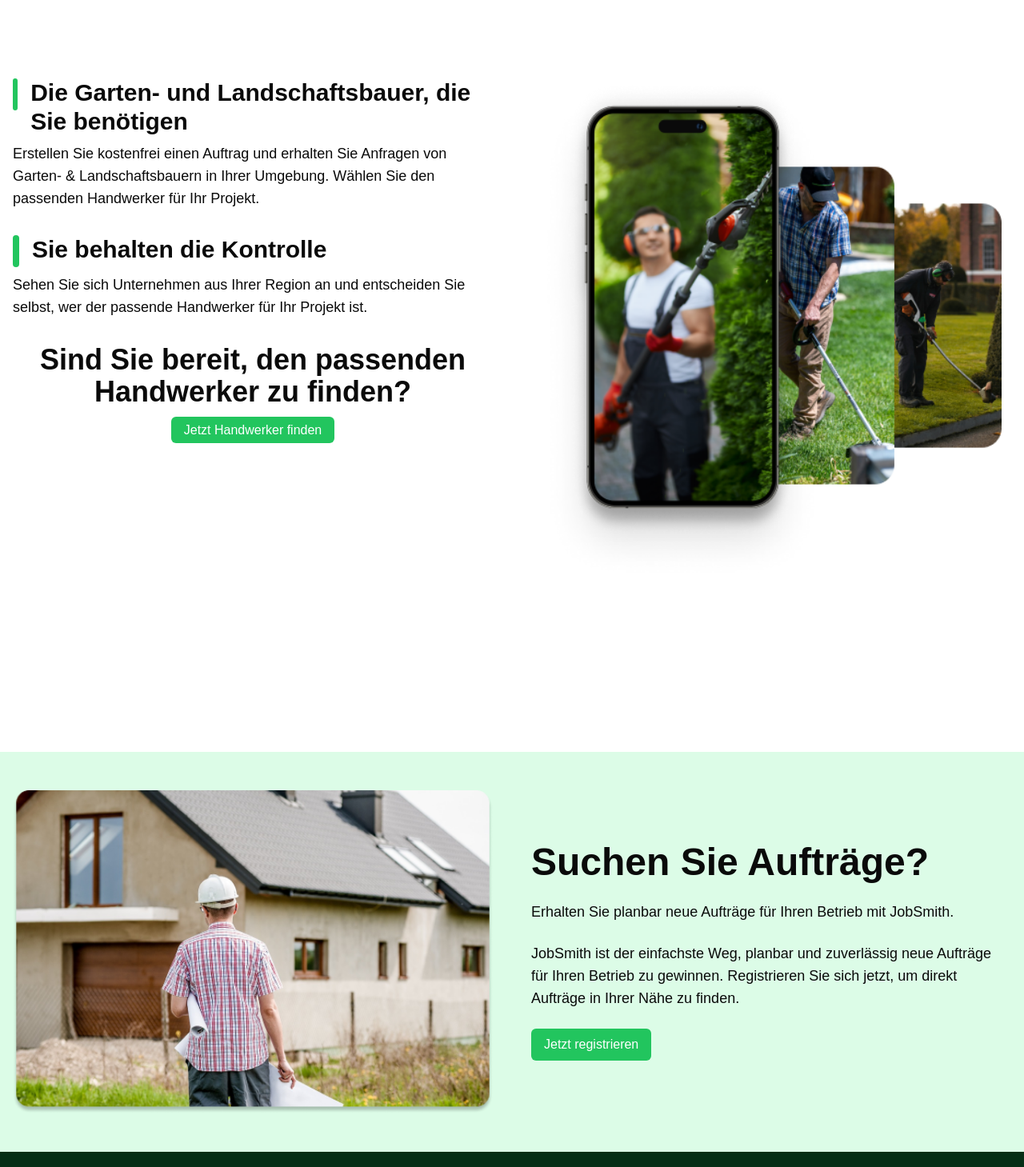
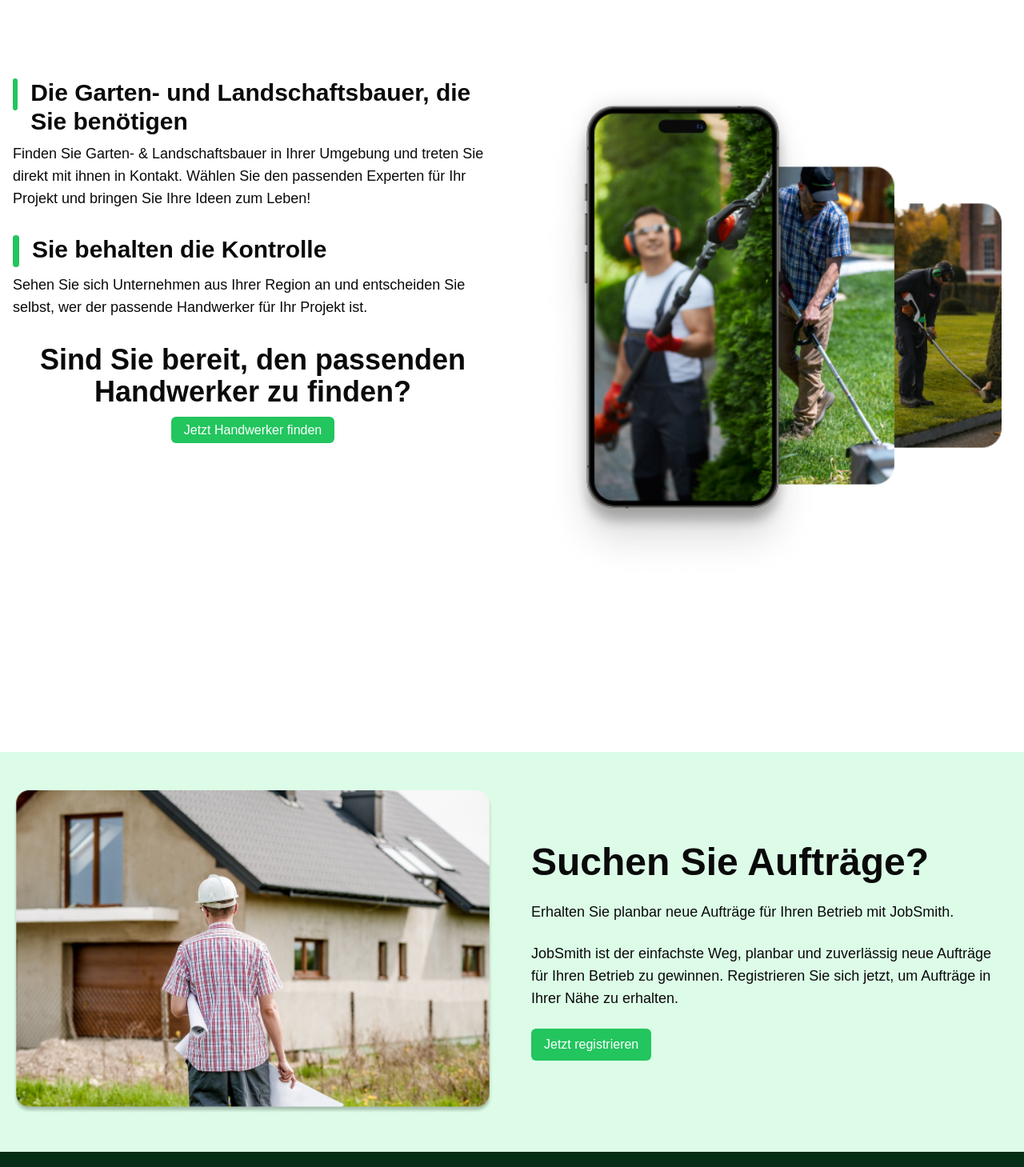
Before and after one commit to Schornyyy/umzugshelden, a Next.js app: page / in a window 1280 px wide. Shown: the part 1455-2914 px from the top of the page at 80% size. Built offline with nearby package versions, Linux system fonts and the light colour scheme.

Commit message:
TXT: Change all Text to Branchbook

```diff
--- a/app/(home)/fuer-unternehmen/page.tsx
+++ b/app/(home)/fuer-unternehmen/page.tsx
@@ -56,7 +56,7 @@ const page = async () => {
             <li>Finde neue Kunden und Aufträge</li>
           </ul>
           <p className='text-base sm:text-lg text-center lg:text-left'>
-            Warte nicht länger – finde jetzt Kunden, die professionellen Garten- und Landschaftsbau in deiner Nähe
+              Warte nicht länger – lasse dich jettz von potenziellen Kunden in deiner nähe finden, die professionellen Garten- und Landschaftsbau in deiner Nähe
             suchen!
           </p>
           <div className='flex justify-center lg:justify-start'>
--- a/app/(home)/page.tsx
+++ b/app/(home)/page.tsx
@@ -92,9 +92,8 @@ const page = () => {
                   Die Garten- und Landschaftsbauer, die Sie benötigen
                 </h4>
                 <p className="text-base md:text-lg mt-2">
-                  Erstellen Sie kostenfrei einen Auftrag und erhalten Sie Anfragen von Garten-
-                  & Landschaftsbauern in Ihrer Umgebung. Wählen Sie den passenden Handwerker
-                  für Ihr Projekt.
+                Finden Sie Garten- & Landschaftsbauer in Ihrer Umgebung und treten Sie direkt
+                mit ihnen in Kontakt. Wählen Sie den passenden Experten für Ihr Projekt und bringen Sie Ihre Ideen zum Leben!
                 </p>
               </div>
               <div>
@@ -154,8 +153,8 @@ const page = () => {
               </p>
               <p className="text-base md:text-lg">
                 JobSmith ist der einfachste Weg, planbar und zuverlässig neue Aufträge
-                für Ihren Betrieb zu gewinnen. Registrieren Sie sich jetzt, um direkt
-                Aufträge in Ihrer Nähe zu finden.
+                für Ihren Betrieb zu gewinnen. Registrieren Sie sich jetzt, um
+                Aufträge in Ihrer Nähe zu erhalten.
               </p>
               <Link
                 href="/register"
--- a/app/(home)/unternehmen-finden/_components/SearchbarResults.tsx
+++ b/app/(home)/unternehmen-finden/_components/SearchbarResults.tsx
@@ -2,6 +2,7 @@ import React from 'react';
 import { CompanyType } from '@/types/RegisterTypye';
 import Image from 'next/image';
 import Link from 'next/link';
+import { saveClick } from '@/actions/userActions';
 
 interface SearchBarResultsProps {
   results: CompanyType[];
@@ -33,7 +34,7 @@ const SearchBarResults: React.FC<SearchBarResultsProps> = ({ results, loading })
                 <p className='text-gray-700'>
                   {company.city}, {company.zip}
                 </p>
-                <Link href={"/unternehmen/" + company.id} className='py-2 px-4 text-white bg-green-500 rounded-lg hover:bg-green-600 w-fit md:self-end'>
+                <Link href={"/unternehmen/" + company.id} className='py-2 px-4 text-white bg-green-500 rounded-lg hover:bg-green-600 w-fit md:self-end' onClick={() => saveClick("company", company.id!)}>
                 Unternehmen Ansehen
                 </Link>
               </div>
--- a/types/StatsType.ts
+++ b/types/StatsType.ts
@@ -1,4 +1,4 @@
-export type ClickType = "phone" | "email" | "website" | "adress";
+export type ClickType = "phone" | "email" | "website" | "adress" | "company";
 
 export interface StatsType {
     clickType: ClickType,
```
